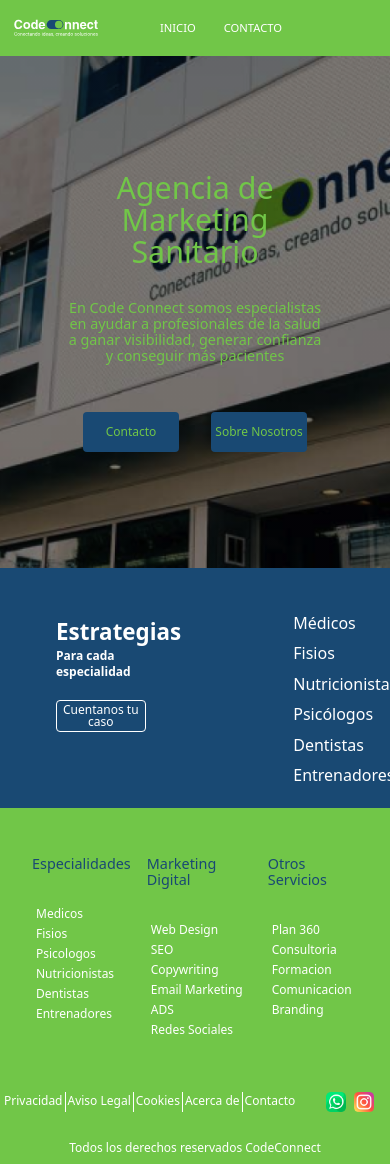
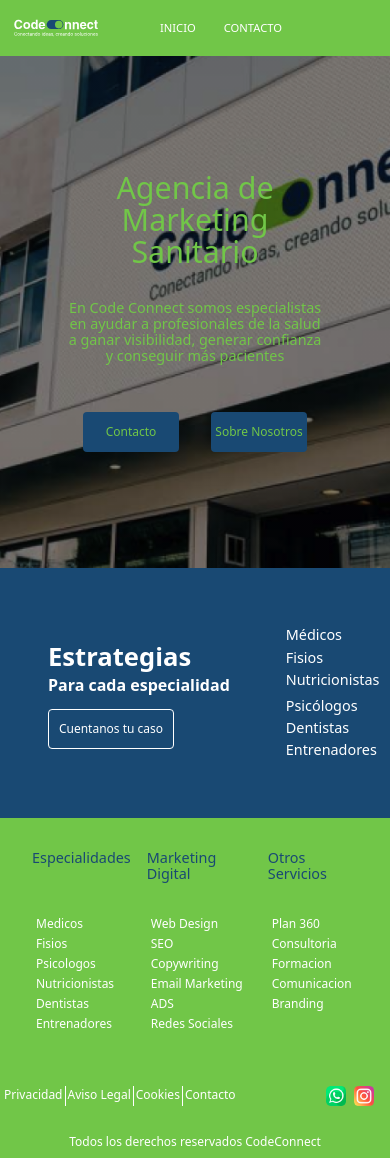
Before and after one commit to rochamiguel1/codeconnect2.0, a React (Create React App) app: page / in a window 390 px wide. Built offline with nearby package versions, Linux system fonts and the light colour scheme.

Commit message:
domingo 22 octubre

```diff
--- a/src/components/Footer/Footer.css
+++ b/src/components/Footer/Footer.css
@@ -1,21 +1,48 @@
+* {
+    margin: 0;
+    padding: 0;
+}
+
 .contenedorfooter {
     display: flex;
     background: #71C648;
     color: #194973;
     justify-content: space-around;
     padding: 2.5rem;
-
 }
 
-.contenedorespecialidades {
+.contenedorespecialidades1 {
     display: flex;
     flex-direction: column;
     font-size: 1em;
     line-height: 1.5rem;
     padding-bottom: 1.25rem
 }
-
-.contenedorespecialidades h2 {
+.contenedorespecialidades1 h2 {
+    font-size: 1.5em;
+    line-height: 2rem;
+    padding-bottom: 1.25rem
+}
+.contenedorespecialidades2 {
+    display: flex;
+    flex-direction: column;
+    font-size: 1em;
+    line-height: 1.5rem;
+    padding-bottom: 1.25rem
+}
+.contenedorespecialidades2 h2 {
+    font-size: 1.5em;
+    line-height: 2rem;
+    padding-bottom: 1.25rem
+}
+.contenedorespecialidades3 {
+    display: flex;
+    flex-direction: column;
+    font-size: 1em;
+    line-height: 1.5rem;
+    padding-bottom: 1.25rem
+}
+.contenedorespecialidades3 h2 {
     font-size: 1.5em;
     line-height: 2rem;
     padding-bottom: 1.25rem
@@ -27,6 +54,22 @@
 }
 
 .especialidades1:hover {
+    color: #194973;
+}
+
+.especialidades2 {
+    color: #ffffff;
+    padding: 0.25rem;
+}
+
+.especialidades2:hover {
+    color: #194973;
+}
+.especialidades3 {
+    color: #ffffff;
+    padding: 0.25rem;
+}
+.especialidades3:hover {
     color: #194973;
 }
 
@@ -104,16 +147,29 @@
         padding: 2rem;
         gap: 16px;
     }
-    .contenedorespecialidades {
+    .contenedorespecialidades1 {
         font-size: 0.75em;
         line-height: 0.75rem;
-        padding-top: 1rem;
+
     }
-    /* .contenedorespecialidades h2 {
-        font-size: 1em;
-        line-height: 1rem;
-        padding-bottom: 2rem
-    } */
+
+
+    .contenedorespecialidades1 h2{
+        margin-bottom: 1rem;
+    }
+
+    .contenedorespecialidades2 {
+        font-size: 0.75em;
+        line-height: 0.75rem;
+
+    }
+
+    .contenedorespecialidades3 {
+        font-size: 0.75em;
+        line-height: 0.75rem;
+
+    }
+
     .contenedorlogo {
         display: none;
     }
@@ -153,16 +209,39 @@
         padding: 2rem;
         gap: 16px;
     }
-    .contenedorespecialidades {
+    .contenedorespecialidades1 {
         font-size: 0.75em;
         line-height: 0.75rem;
         padding-bottom: 1.25rem
     }
-    .contenedorespecialidades h2 {
+    .contenedorespecialidades1 h2 {
         font-size: 1.2em;
         line-height: 1rem;
         padding-bottom: 2rem
     }
+    .contenedorespecialidades2 {
+        font-size: 0.75em;
+        line-height: 0.75rem;
+        padding-bottom: 1.25rem
+    }
+    .contenedorespecialidades2 h2 {
+        font-size: 1.2em;
+        line-height: 1rem;
+        padding-bottom: 2rem
+    }
+
+    .contenedorespecialidades3 {
+        font-size: 0.75em;
+        line-height: 0.75rem;
+        padding-bottom: 1.25rem
+    }
+    .contenedorespecialidades3 h2 {
+        font-size: 1.2em;
+        line-height: 1rem;
+        padding-bottom: 2rem
+    }
+
+
     .contenedorlogo {
         position: relative;
 
--- a/src/components/Footer/Footer.jsx
+++ b/src/components/Footer/Footer.jsx
@@ -14,7 +14,7 @@ export default function Footer() {
 
 
 
-                    <div className='contenedorespecialidades '>
+                    <div className='contenedorespecialidades1 '>
                         <h2>Especialidades</h2>
                         <Link to='/Medicos' className='especialidades1 ' target='top'>Medicos</Link>
                         <Link to='/Fisios' className='especialidades1 ' target='top'>Fisios</Link>
@@ -24,22 +24,22 @@ export default function Footer() {
                         <Link to='/Entrenadores' className='especialidades1 ' target='top'>Entrenadores</Link>
                     </div>
 
-                    <div className='contenedorespecialidades '>
+                    <div className='contenedorespecialidades2 '>
                         <h2 >Marketing Digital</h2>
-                        <Link to='/WebDesign' className=' especialidades1' target='top'>Web Design</Link>
-                        <Link to='/SEO' className='especialidades1 text-blanco p-1 hover:text-azul' target='top'>SEO</Link>
-                        <Link to='/Copywriting' className='especialidades1 ' target='top'>Copywriting</Link>
-                        <Link to='/EmailMarketing' className='especialidades1 ' target='top'>Email Marketing</Link>
-                        <Link to='/ADS' className='especialidades1 ' target='top'>ADS</Link>
-                        <Link to='/RedesSociales' className='especialidades1 ' target='top'>Redes Sociales</Link>
+                        <Link to='/WebDesign' className=' especialidades2' target='top'>Web Design</Link>
+                        <Link to='/SEO' className='especialidades2 text-blanco p-1 hover:text-azul' target='top'>SEO</Link>
+                        <Link to='/Copywriting' className='especialidades2 ' target='top'>Copywriting</Link>
+                        <Link to='/EmailMarketing' className='especialidades2 ' target='top'>Email Marketing</Link>
+                        <Link to='/ADS' className='especialidades2 ' target='top'>ADS</Link>
+                        <Link to='/RedesSociales' className='especialidades2 ' target='top'>Redes Sociales</Link>
                     </div>
-                    <div className='contenedorespecialidades'>
+                    <div className='contenedorespecialidades3'>
                         <h2 >Otros Servicios</h2>
-                     <p    className='especialidades1 text-blanco p-1 hover:text-azul' target='top'>Plan 360</p>
-                     <p className='especialidades1 ' target='top'>Consultoria</p>
-                     <p className='especialidades1 ' target='top'>Formacion</p>
-                     <p  className='especialidades1 ' target='top'>Comunicacion</p>
-                        <p className='especialidades1 ' target='top'>Branding</p>
+                     <p    className='especialidades3 text-blanco p-1 hover:text-azul' target='top'>Plan 360</p>
+                     <p className='especialidades3 ' target='top'>Consultoria</p>
+                     <p className='especialidades3 ' target='top'>Formacion</p>
+                     <p  className='especialidades3 ' target='top'>Comunicacion</p>
+                        <p className='especialidades3 ' target='top'>Branding</p>
                     </div>
 
                 <div className='contenedorlogo'>
@@ -57,8 +57,8 @@ export default function Footer() {
                     <div className='privacidaddiv'></div>
                     <Link to='/Cookies' target='top'> <p className='privacidadtexto ' >Cookies</p></Link>
                     <div className='privacidaddiv'></div>
-                     <p className='privacidadtexto ' target='top'>Acerca de</p>
-                    <div className='privacidaddiv'></div>
+                     {/* <p className='privacidadtexto ' target='top'>Acerca de</p>
+                    <div className='privacidaddiv'></div> */}
                     <Link to={'/Contact'} target='top'><p className='privacidadtexto' >Contacto</p> </Link>
                 </div>
                 <div className='contenedorredes '>
--- a/src/components/Strategy/MixStrategy.jsx
+++ b/src/components/Strategy/MixStrategy.jsx
@@ -8,7 +8,7 @@ export default function MixStrategy() {
     return (
         <div className='contenedorMstra'>
             <div className='textoMstra '>
-                <h2 className=' '>MARKETING ONLINE</h2>
+                <h2 className=' '>Marketing Online</h2>
                 <h3 className=''>Servicios adaptados al sector sanitario</h3>
             <Link to='/Contact' target='top'><Button text={'cuentanos tu caso'} /></Link>
             </div>
@@ -23,9 +23,9 @@ export default function MixStrategy() {
                     <Link to='/Ads'> <Enlaces text={'ADS'} /> </Link>
                     <Link to='/RedesSociales'><Enlaces text={'Redes Sociales'} /> </Link>
                 </div>
-                <div className='mstra3 '>
+                {/* <div className='mstra3 '>
                     <Link to='/TiendasOnline'><Enlaces text={'Tiendas Online'} /> </Link>
-                </div>
+                </div> */}
             </div>
 
         </div>
--- a/src/components/Strategy/Mixstrategy.css
+++ b/src/components/Strategy/Mixstrategy.css
@@ -1,9 +1,8 @@
-
 .contenedorMstra {
-    background-image:linear-gradient(rgba(0, 0, 0, 0.5), rgba(0, 0, 0, 0.5)), url(../../assets/moFondo.png);
+    background-image: linear-gradient(rgba(0, 0, 0, 0.5), rgba(0, 0, 0, 0.5)), url(../../assets/moFondo.png);
     background-attachment: fixed;
     background-repeat: no-repeat;
-    background-size:cover;
+    background-size: cover;
     background-position: center;
     display: flex;
     padding: 5rem;
@@ -18,18 +17,18 @@
 }
 
 .textoMstra h2 {
-        font-size: 2em;
+    font-size: 2.15em;
     line-height: 2.5rem;
     font-weight: 700;
     color: #71C648;
 }
 
 .textoMstra h3 {
-        font-size: 1.5rem;
+    font-size: 1.3rem;
     line-height: 2rem;
     font-weight: 700;
     color: #71C648;
-        margin-bottom: 3rem
+    margin-bottom: 2rem
 }
 
 .contenedorenlacesMstra {
@@ -57,12 +56,12 @@
     gap: 1rem;
 }
 
-    .mstra3 {
+/* .mstra3 {
     gap: 1rem;
     color: #ffffff;
     font-size: 1.5em;
     font-weight: 700;
-    }
+} */
 
 .todosenlaces {
     display: flex;
@@ -96,7 +95,6 @@
         font-weight: 700;
         margin-bottom: 1.2rem;
     }
-
     .contenedorenlacesMstra {
         display: flex;
         flex-direction: row;
@@ -124,7 +122,7 @@
         padding-top: 1.5rem;
     }
 
-        .mstra3 {
+    /* .mstra3 {
         display: flex;
         flex-direction: column;
         gap: 1rem;
@@ -132,20 +130,17 @@
         font-size: 0.9em;
         line-height: 0.9rem;
         padding-top: 3.9rem;
-        }
+    } */
 
     .todosenlaces {
         flex-direction: column;
         justify-content: center;
-            line-height: 0.9rem
-                /* 32px */
-            ;
+        line-height: 0.9rem ;
         font-weight: 500;
-
+    }
 }
 
-    }
-     @media screen and ( max-width: 720px) {
+@media screen and (max-width: 720px) {
 
 
     .textoMstra h2 {
@@ -170,15 +165,17 @@
         font-size: 1em;
 
     }
+
     .mstra2 {
         display: flex;
         flex-direction: column;
         font-size: 1em;
     }
-        .mstra3 {
+
+    /* .mstra3 {
         display: flex;
         flex-direction: column;
         font-size: 1em;
 
+    } */
 }
-}
--- a/src/components/Strategy/Strategy.css
+++ b/src/components/Strategy/Strategy.css
@@ -1,171 +1,113 @@
+* {
+    margin: 0;
+    padding: 0;
+}
+
+
 .contenedorstrategy {
     display: flex;
     background: #194973;
-    padding: 5rem;
+    justify-content: start;
+    align-items: center;
     height: 15.625rem;
+    color: #ffffff;
+    padding-left: 3rem;
 
 }
 
-.contenedortexto {
-    display: flex;
-    flex-direction: column;
-    align-items: start;
-    color: #ffffff;
-}
-
 .linea1 {
-    font-size: 2.25em;
+    font-size: 2.15em;
     line-height: 2.5rem;
     font-weight: 700
 }
 
 .linea2 {
-    font-size: 1.5em;
+    font-size: 1.3em;
     line-height: 2rem;
-    font-weight: 700
+    font-weight: 700;
+    margin-bottom: 2rem
 }
 
 .contenedortexto button {
-    height: 3.4375rem;
-    width: 11.875rem;
+    height: 3.2rem;
+    width: 10.875rem;
     border-radius: 0.25rem;
     border-width: .0625rem;
 
-
-    color: #ffffff;
-
-}
-
-.contenedorenlaces {
-    display: flex;
-    flex-direction: column;
-    gap: 1rem;
-    margin-left: 12rem;
 }
 
 .grupo1 {
     display: flex;
-    gap: 1rem;
-    color: #ffffff;
+    gap: 3rem;
     font-size: 1.5em;
     font-weight: 700;
+    margin-left: 5rem;
 }
 
 .grupo2 {
     display: flex;
-    gap: 1rem;
-    color: #ffffff;
+    gap: 3rem;
     font-size: 1.5em;
     font-weight: 700;
+    margin-left: 5rem;
 }
 
-/* .todosenlaces {
-    display: flex;
-    flex-direction: column;
-    justify-content: center;
-
-} */
 
 @media screen and (max-width:480px) {
 
-    .contenedorstrategy {
-        padding: 3rem;
-        height: 15rem;
-
-    }
-
     .linea1 {
-        font-size: 1.5em;
+        font-size: 1.3em;
         line-height: 2.5rem;
         font-weight: 700
     }
 
     .linea2 {
-        font-size: 0.75em;
+        font-size: 0.9em;
         line-height: 1rem;
-        font-weight: 700
-    }
-
-    .contenedortexto {
-        margin-left: 0.5rem;
+        font-weight: 700;
+        margin-bottom: 1rem;
     }
 
     .contenedortexto button {
+        height: 2.5rem;
+        width: 7.875rem;
         font-size: 0.75em;
-        line-height: 0.75rem;
-        height: 1.8rem;
-        width: 5.9rem;
-    }
-
-    .contenedorenlaces {
-        margin-left: 5rem;
-        gap: 1rem;
-        height: 1.5rem;
-        width: 2rem;
-        position: relative;
-        margin-right: 5rem;
+        line-height: 0.8rem;
     }
 
     .grupo1 {
         flex-direction: column;
-        gap: 1rem;
         font-size: 0.9em;
-        line-height: 0.9rem
+        line-height: 0.9rem;
+        margin-bottom: 0.7rem;
+        margin-left: 3.5rem;
+        gap: 0.5rem;
     }
 
     .grupo2 {
         flex-direction: column;
-        gap: 1rem;
-        color: #ffffff;
         font-size: 0.9em;
-        line-height: 0.9rem
+        line-height: 0.9rem;
+        margin-left: 3.5rem;
+        gap: 0.5rem;
     }
-
-    /* .todosenlaces {
-        flex-direction: column;
-        justify-content: center;
-        line-height: 0.9rem;
-        font-weight: 500;
-
-    } */
 
 }
 
 @media screen and (max-width: 720px) {
-
     .linea1 {
-        font-size: 1.4em;
-        line-height: 2rem;
+        font-size: 1.6em;
+    }
+    .linea2 {
+        font-size: 1em;
     }
 
-    .linea2 {
-        font-size: 0.75em;
-        line-height: 1rem;
-    }
+    /* .contenedortexto button {
+        height: 3rem;
+        width: 8.5rem;
+        font-size: 0.9em;
+        line-height: 0.8rem;
+    } */
 
-    .contenedortexto button {
-        font-size: 0.75em;
-        line-height: 0.75rem;
-        height: 2rem;
-        width: 5.6rem;
-    }
 
-    .grupo1 {
-        gap: 1rem;
-        font-size: 1em;
-        line-height: 0.9rem
-    }
-
-    .grupo2 {
-        gap: 1rem;
-        font-size: 1em;
-        line-height: 0.9rem
-    }
-
-    .contenedorenlaces {
-        margin-left: 7rem;
-        gap: 1rem;
-        height: 1.5rem;
-        width: 2rem;
-    }
 }
--- a/src/components/Strategy/Strategy.jsx
+++ b/src/components/Strategy/Strategy.jsx
@@ -8,11 +8,11 @@ export default function Strategy() {
 
         <div className='contenedorstrategy  '>
             <div className='contenedortexto '>
-                <h3 className='linea1 text-4xl font-bold'>Estrategias</h3>
-                <h3 className='linea2 text-2xl font-bold'>Para cada especialidad</h3>
-                <Link to='/Contact' target='top'><button className='h-[55px] w-[190px] text-blanco rounded border mt-5 mb-10'>Cuentanos tu caso</button> </Link>
+                <h3 className='linea1'>Estrategias</h3>
+                <h3 className='linea2'>Para cada especialidad</h3>
+                <Link to='/Contact' target='top'><button className=''>Cuentanos tu caso</button> </Link>
             </div>
-            <div className=' contenedorenlaces '>
+            <div className=' contenedortexto '>
                 <div className='grupo1     '>
                     <Link to='/Médicos'> <Enlaces text={'Médicos'} /> </Link>
                     <Link to='/Fisios'><Enlaces text={'Fisios'} /> </Link>
```
Also changed, not shown: src/components/Formulario/Formulario.css (+8 -16 lines), src/components/Formulario/Formulario.jsx (+9 -6 lines). Lines whose indentation alone changed are shown as unchanged.
